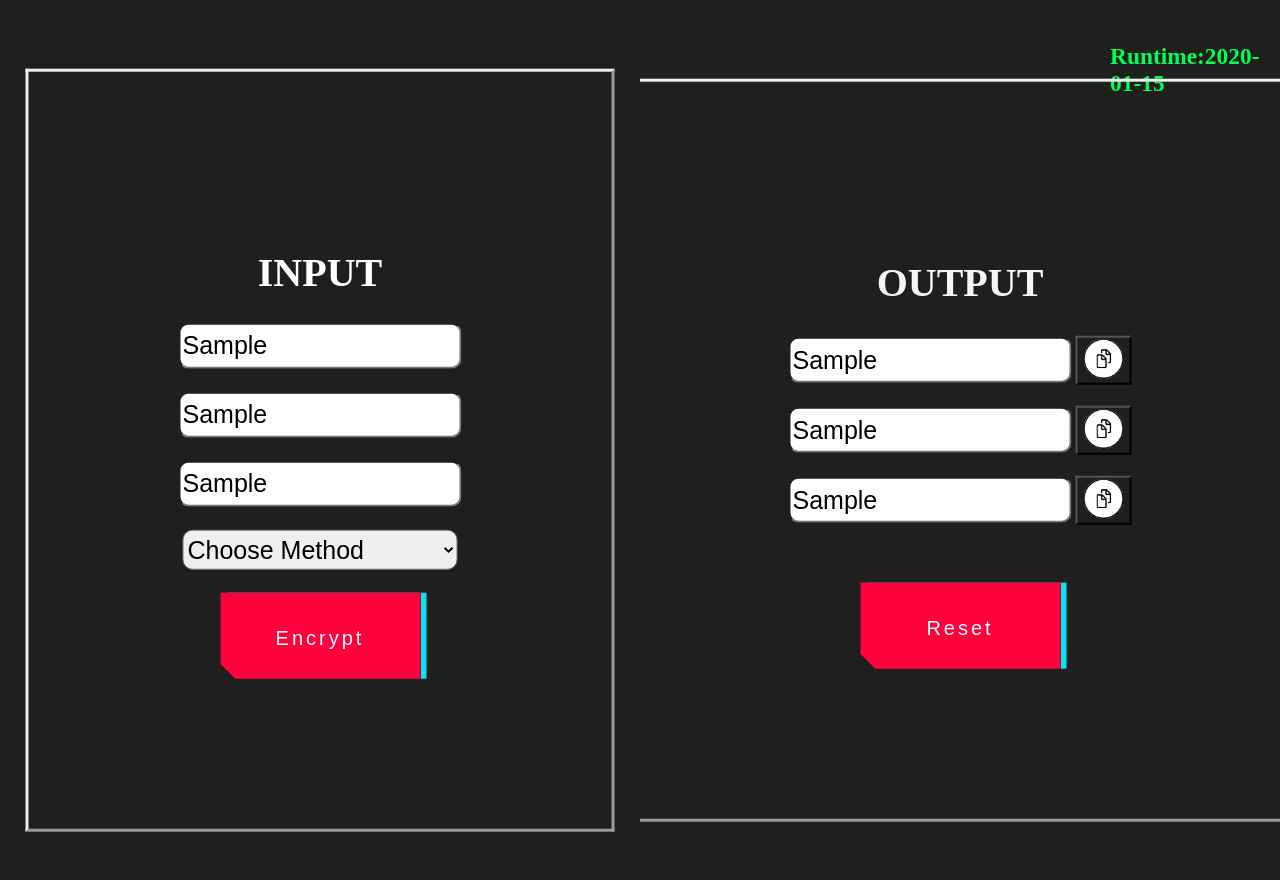
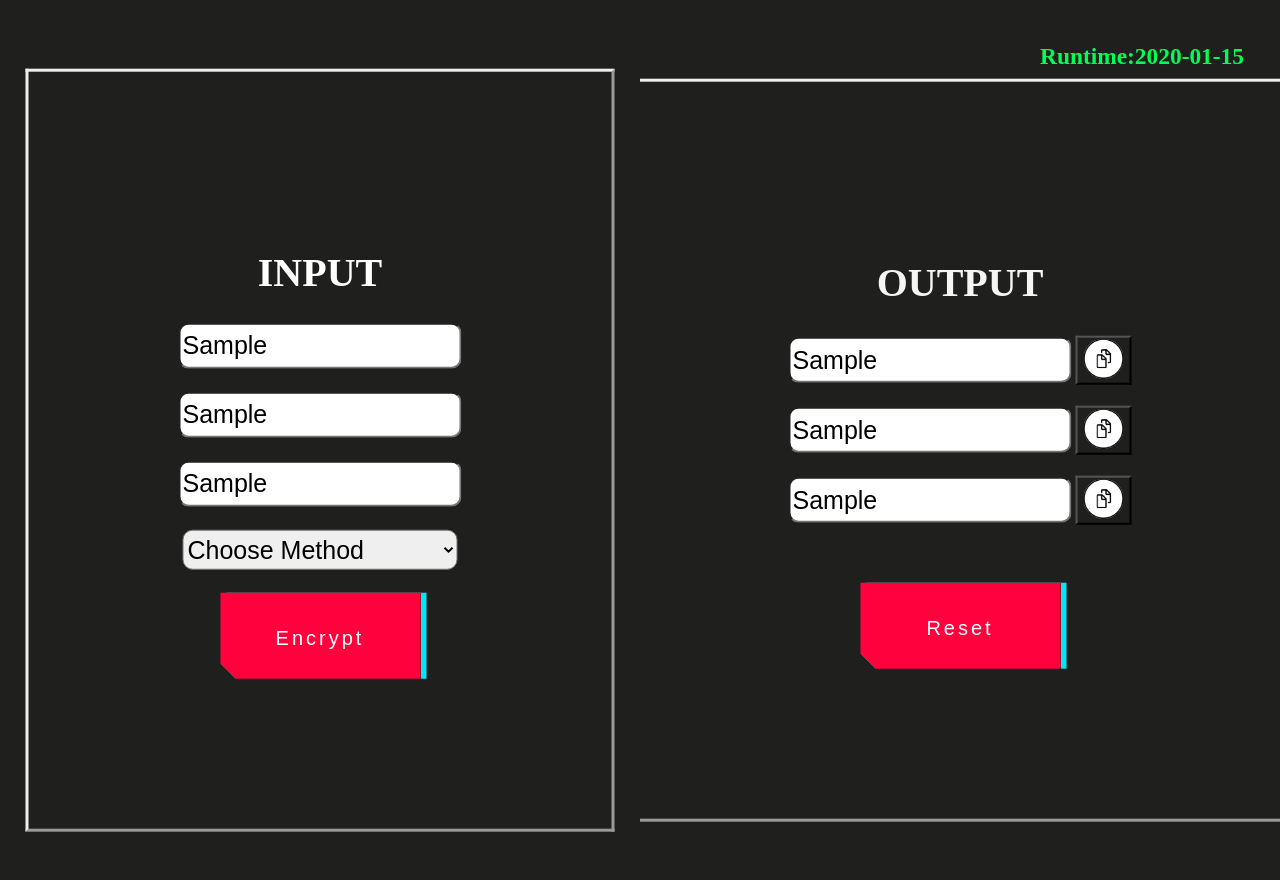
Before and after one commit to suhaasbadada/MVBT-Encryptor, a Flask app: template templates/output.html in a window 1280 px wide. Run offline with Flask 2, Linux system fonts and the light colour scheme; the template is opened without the code that fills it: most values are stand-ins (such as "Sample title", 1, 10 or a date in 2020).

Commit message:
Update index.css

```diff
--- a/static/index.css
+++ b/static/index.css
@@ -212,7 +212,7 @@ td{
 }
 
 .time{
-padding-left:470px;
+padding-left:400px;
 }
 
 .tooltip {
```
